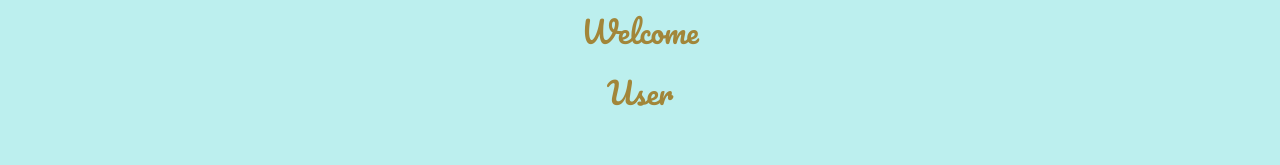
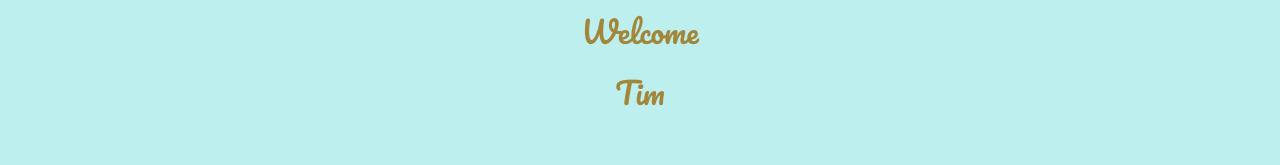
Before and after one commit to Timothyb92/goBunco, a React (Create React App) app: page /profile in a window 1280 px wide. Shown: the part 281-446 px from the top of the page. Built offline with nearby package versions, Linux system fonts and the light colour scheme.

Commit message:
Created state object to take dynamic information on the welcome page

```diff
--- a/src/pages/Welcome/Welcome.js
+++ b/src/pages/Welcome/Welcome.js
@@ -2,8 +2,13 @@ import React, { Component } from 'react';
 import { Col, Row, Container } from "../../components/Grid";
 import './Welcome.css'
 import Footer from '../../components/Footer';
+// import UserImg from '../../components/UserImg';
 
 class Welcome extends Component {
+  state = {
+    img: 'https://education.fsu.edu/wp-content/uploads/2018/07/placeholder.png',
+    userName: 'Tim'
+  }
 
   render() {
     return (
@@ -12,7 +17,7 @@ class Welcome extends Component {
         <Row>
           <Col size="sm-12">
             <div className="text-center">
-              <img src="https://education.fsu.edu/wp-content/uploads/2018/07/placeholder.png" className="profileImg img-fluid" />
+              <img src={this.state.img} alt="User image" className="profileImg" />
             </div>
           </Col>
         </Row>
@@ -20,7 +25,7 @@ class Welcome extends Component {
           <Col size="sm-12">
             <div className="text-center welcomeMessage">
               <p>Welcome</p>
-              <p>User</p>
+              <p>{this.state.userName}</p>
             </div>
           </Col>
         </Row>
```
